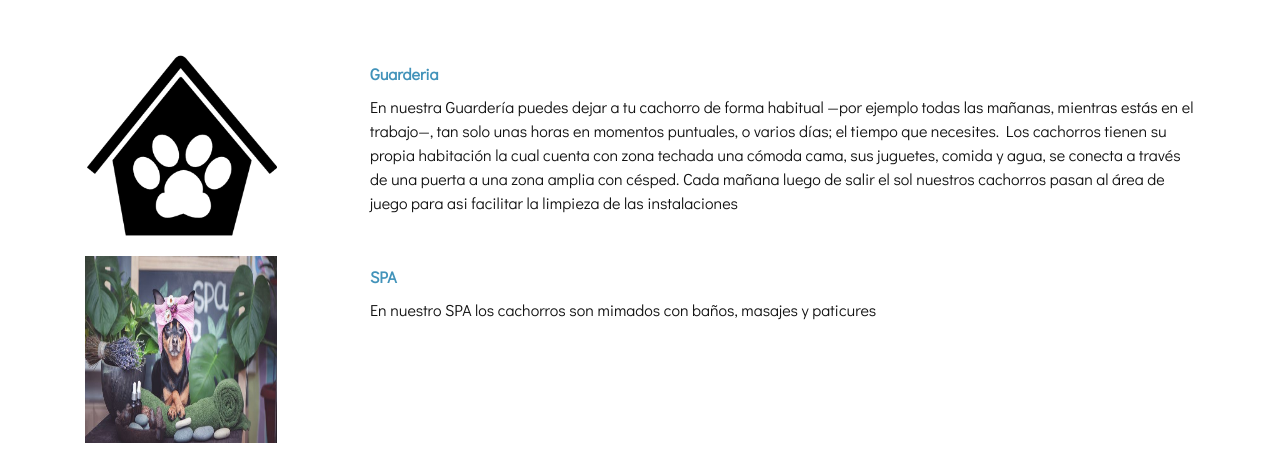
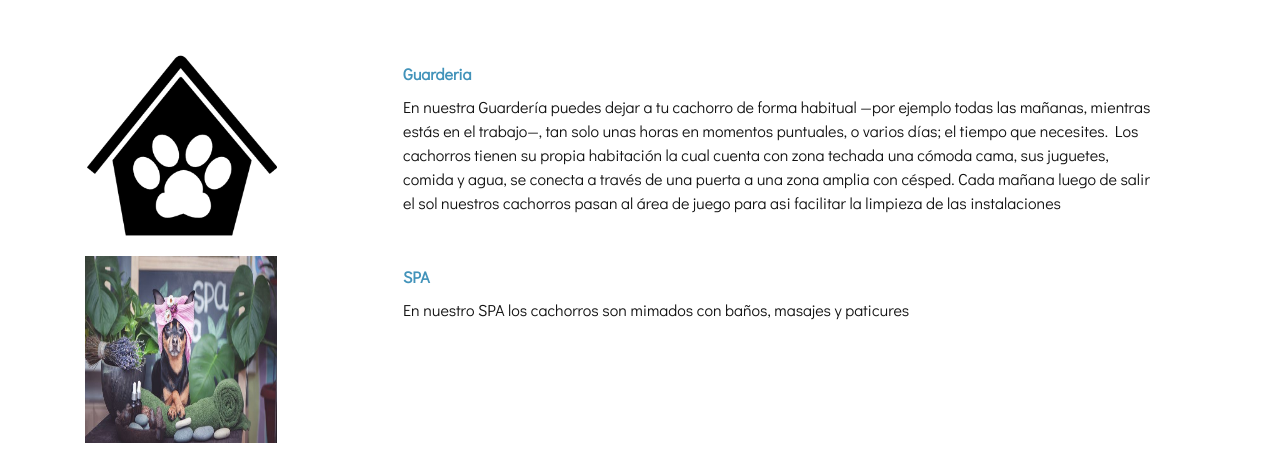
Before and after one commit to RRMoreno/ProyectoFinal, a website: page views/servicios.html in a window 1280 px wide. Shown: the part 263-719 px from the top of the page. Drawn offline with nearby package versions, Linux system fonts and the light colour scheme.

Commit message:
modificado pagina de servios en vista table

```diff
--- a/scss/estilos.scss
+++ b/scss/estilos.scss
@@ -400,6 +400,10 @@ form {
     margin-top: 1rem;
   }
 
+  .texto {
+    padding: 0 3rem;
+  }
+
 
 }
 
--- a/views/servicios.html
+++ b/views/servicios.html
@@ -82,7 +82,7 @@
 
         </div>
 
-        <div class="col-md-9 texto texto">
+        <div class="col-md-9 texto">
             <h3><a href="guarderia.html">Guarderia</a></h3>
             <p class="pservicios">En nuestra Guardería puedes dejar a tu cachorro de forma habitual —por ejemplo todas
                 las mañanas, mientras estás
```
Also changed, not shown: css/estilos.css.
